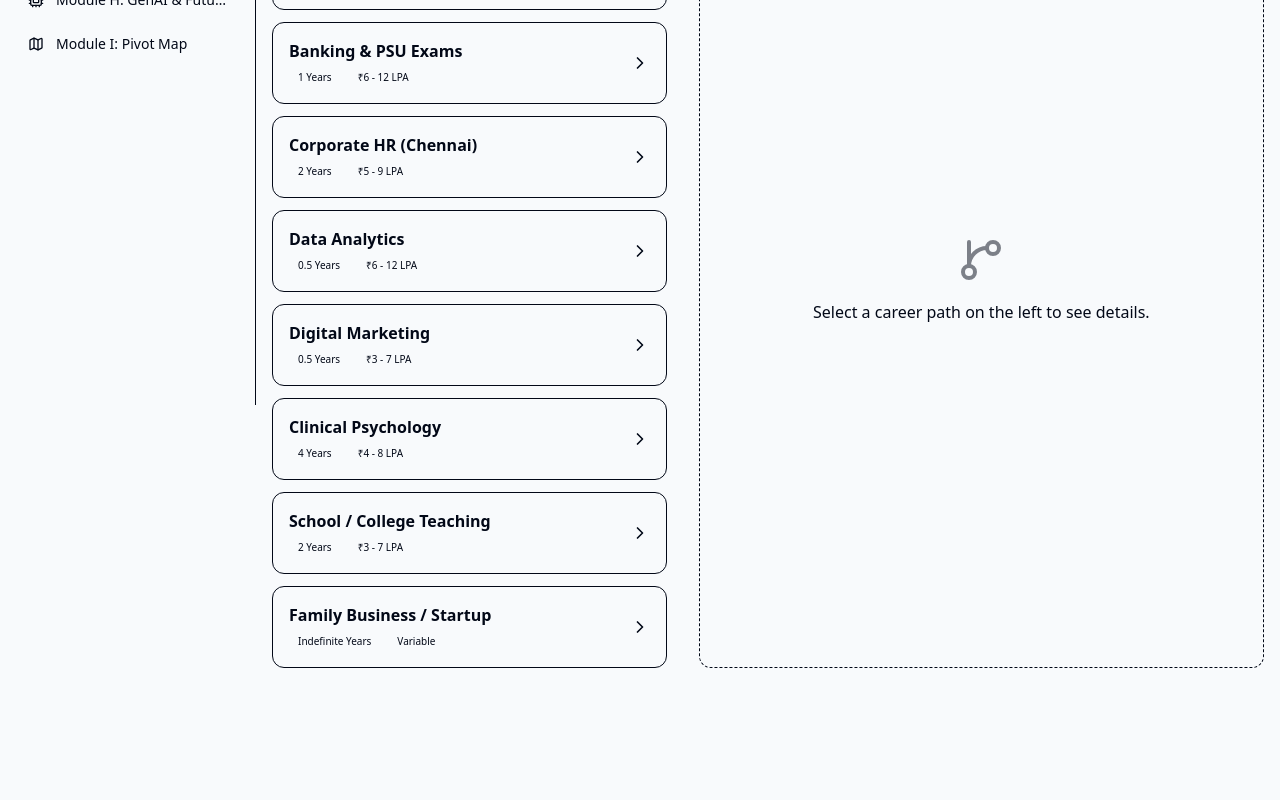
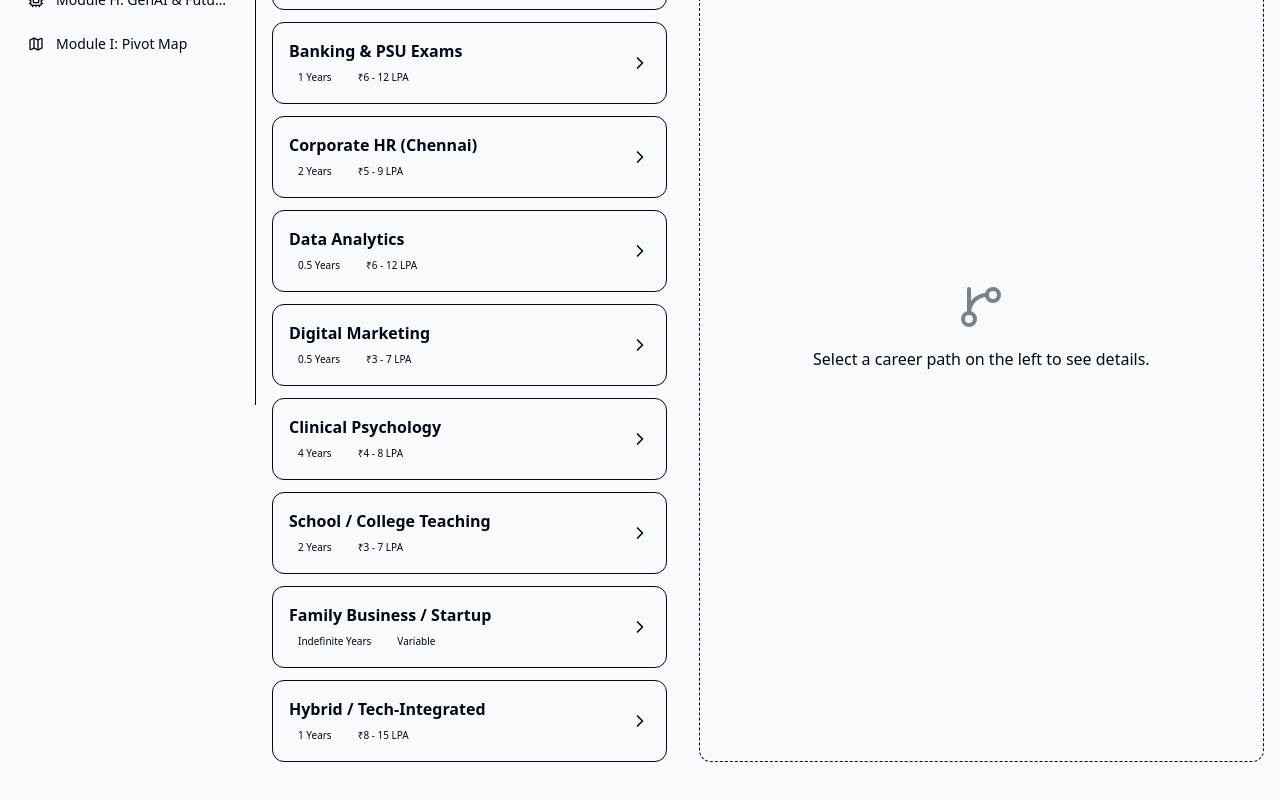
Before and after one commit to aum-metrics/NeuroPsychologist, a Next.js app: page /modules/alternatives in a window 1280 px wide. Shown: the part 395-1195 px from the top of the page. Before the commit the page ends 1135 px from the top, so only its background shows below. Built offline with nearby package versions, Linux system fonts and the light colour scheme.

Commit message:
Phase 7: Grounded Edition - Rebranding, Data Trust, and Hybrid Paths

```diff
--- a/components/modules/ArchetypeSelector.tsx
+++ b/components/modules/ArchetypeSelector.tsx
@@ -25,8 +25,8 @@ const ARCHETYPES = [
     },
     {
         id: "medical",
-        title: "The Healer",
-        desc: "Doctors, Psychologists, Vets. Guardians of Life.",
+        title: "The Medical Specialist",
+        desc: "Doctors, Psychologists, Vets. Guardians of Health.",
         icon: Heart,
         color: "text-red-500",
         bg: "bg-red-50 dark:bg-red-950/30",
@@ -58,8 +58,8 @@ const ARCHETYPES = [
     },
     {
         id: "commerce",
-        title: "The Tycoon",
-        desc: "CA, Finance, Banking. Masters of Money.",
+        title: "The Financier",
+        desc: "CA, Investment Bankers, Analysts. Masters of Capital.",
         icon: Briefcase,
         color: "text-emerald-500",
         bg: "bg-emerald-50 dark:bg-emerald-950/30",
--- a/components/modules/Grade8Dashboard.tsx
+++ b/components/modules/Grade8Dashboard.tsx
@@ -110,7 +110,7 @@ export function Grade8Dashboard() {
                 }
             },
             med: {
-                title: "The Healer",
+                title: "The Medical Specialist",
                 coreArchetype: "medical",
                 desc: "Medicine / Allied Health / Psychology",
                 icon: Heart, color: "text-red-600", bg: "bg-red-50",
@@ -209,7 +209,7 @@ export function Grade8Dashboard() {
                             {result.title}
                         </h2>
                         <Badge variant="outline" className="mt-2 text-xs uppercase tracking-widest opacity-70">
-                            Archetype: {result.coreArchetype.replace("tech", "Tech Innovator").replace("medical", "Healer").replace("management", "Leader").replace("creative", "Creator").replace("commerce", "Tycoon")}
+                            Archetype: {result.coreArchetype.replace("tech", "Tech Innovator").replace("medical", "Medical Specialist").replace("management", "Leader").replace("creative", "Creator").replace("commerce", "Financier")}
                         </Badge>
                         <p className="text-xl font-medium mt-2 text-foreground/80">{result.desc}</p>
                     </CardHeader>
--- a/components/modules/StreamDetail.tsx
+++ b/components/modules/StreamDetail.tsx
@@ -45,6 +45,11 @@ export function StreamDetail({ stream, open, onClose }: StreamDetailProps) {
                             <Badge variant="outline" className="bg-background/50 backdrop-blur">TN Edition</Badge>
                         </div>
                         <p className="text-muted-foreground line-clamp-1">{stream.overview}</p>
+                        <div className="flex items-center gap-2 mt-1">
+                            <Badge variant="secondary" className="text-[10px] bg-emerald-50 text-emerald-700 border-emerald-200">
+                                Verified: Feb 2026
+                            </Badge>
+                        </div>
                     </div>
 
                     {/* Custom Tabs */}
--- a/components/tools/CostCalculator.tsx
+++ b/components/tools/CostCalculator.tsx
@@ -5,7 +5,7 @@ import { Card, CardContent, CardHeader, CardTitle, CardDescription } from "@/com
 import { Slider } from "@/components/ui/slider";
 import { Select, SelectContent, SelectItem, SelectTrigger, SelectValue } from "@/components/ui/select";
 import { Badge } from "@/components/ui/badge";
-import { IndianRupee, Calculator, TrendingUp } from "lucide-react";
+import { IndianRupee, Calculator, TrendingUp, AlertTriangle } from "lucide-react";
 
 export function CostCalculator() {
     const [stream, setStream] = useState("Engineering");
@@ -134,6 +134,18 @@ export function CostCalculator() {
                     *Estimates only. Does not account for loan interest or scholarships.
                 </p>
 
+                <div className="bg-yellow-50 dark:bg-yellow-900/10 p-3 rounded-lg border border-yellow-200 dark:border-yellow-800 flex gap-3 items-start">
+                    <AlertTriangle className="w-5 h-5 text-yellow-600 shrink-0 mt-0.5" />
+                    <div className="space-y-1">
+                        <p className="text-xs font-bold text-yellow-800 dark:text-yellow-200">Volatility Warning</p>
+                        <p className="text-[10px] text-yellow-700 dark:text-yellow-300 leading-tight">
+                            This calculator uses linear math (Entry Level Salary). Real careers are non-linear.
+                            A <strong>Designer</strong> might start at ₹4LPA but hit ₹20LPA in 3 years.
+                            An <strong>Engineer</strong> might stall at ₹6LPA. Skills matter more than degrees.
+                        </p>
+                    </div>
+                </div>
+
             </CardContent>
         </Card>
     );
--- a/lib/data/branches.ts
+++ b/lib/data/branches.ts
@@ -107,5 +107,17 @@ export const CAREER_BRANCHES: CareerBranch[] = [
         jobBreadth: "Very Narrow",
         aiRisk: "Medium",
         description: "TN is the 'SaaS Capital'. Great ecosystem for building products, or modernizing family MSMEs.",
+    },
+    {
+        id: "hybrid_tech",
+        title: "Hybrid / Tech-Integrated",
+        triggers: ["Loves two subjects", "Bio + Math", "Finance + Code"],
+        pathway: ["Bio-Informatics", "FinTech (B.Com + Python)", "Legal Tech"],
+        yearsToMaster: "1",
+        costEstimate: "₹50k - 2 Lakhs",
+        salaryPotential: "₹8 - 15 LPA",
+        jobBreadth: "High",
+        aiRisk: "Low",
+        description: "The sweet spot. Don't just be a Coder. Be a 'Coder who knows Biology' or a 'Lawyer who knows AI'.",
     }
 ];
```
